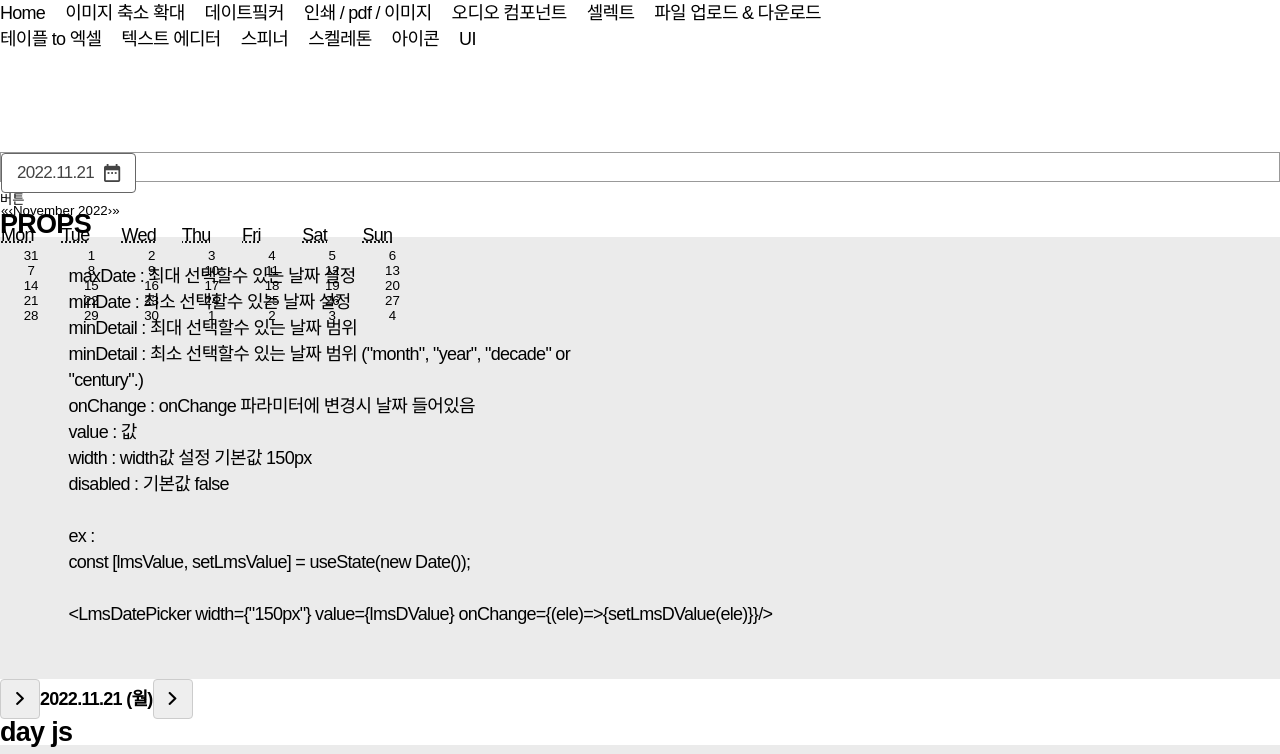
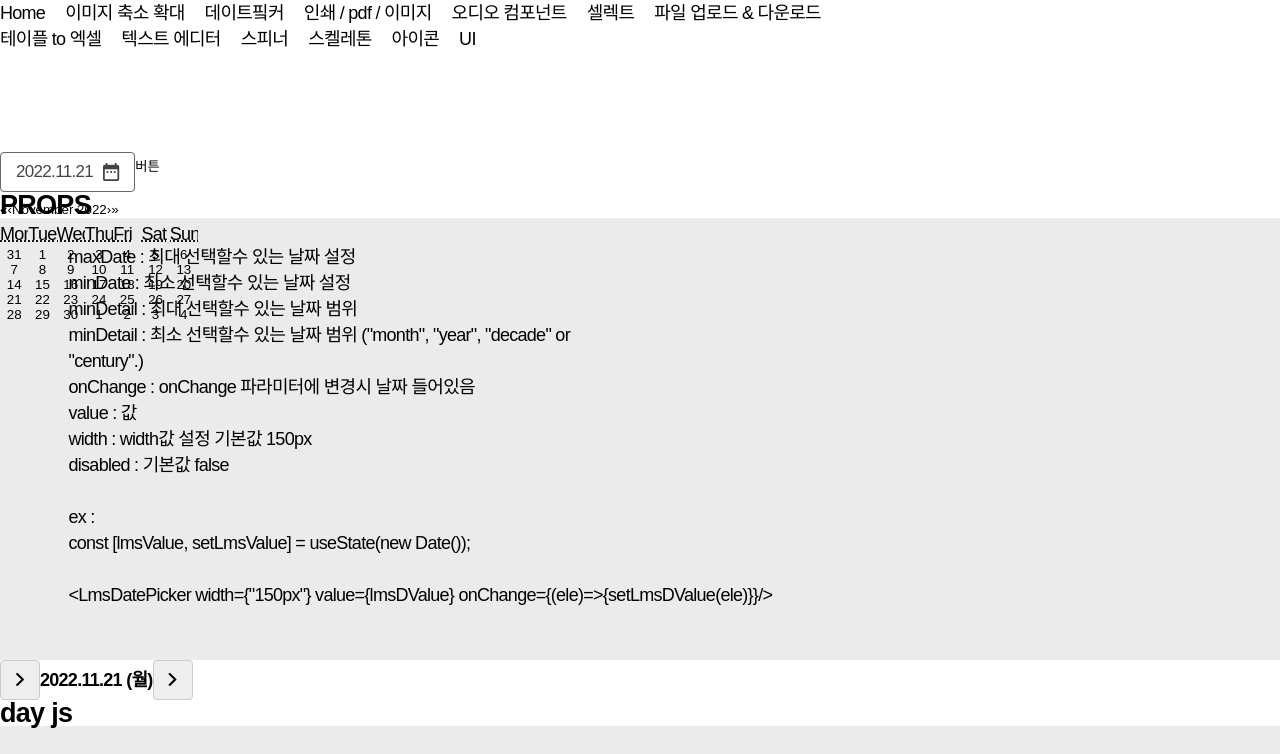
Before and after one commit to mugamgakk/math-lms, a React (Create React App) app: page /components/datepicker in a window 1280 px wide. Shown: the top 754 px of the page. Built offline with nearby package versions, Linux system fonts and the light colour scheme; a web font is replaced by a local one.

Commit message:
ㅁㄴㅇㅁ

```diff
--- a/src/style/ui/_input.scss
+++ b/src/style/ui/_input.scss
@@ -1,32 +1,3 @@
-
-
-.datepicker{
-    background-color: #fff;
-    width: 100%;
-    height: 30px;
-    position: relative;
-    border: 1px solid #999;
-
-    .ic-apple{
-        color: $green;
-    }
-
-    .react-date-picker{
-        width: 100%;
-        height: 100%;
-        display: flex;
-        @include pos-center();
-
-        .react-date-picker__inputGroup{
-            @include flex(start);
-        }
-    }
-
-    .react-date-picker__wrapper{
-        border: none;
-    }
-}
-
 .textInput{
     @include font-style(17);
     border: 1px solid #ccc;
```
